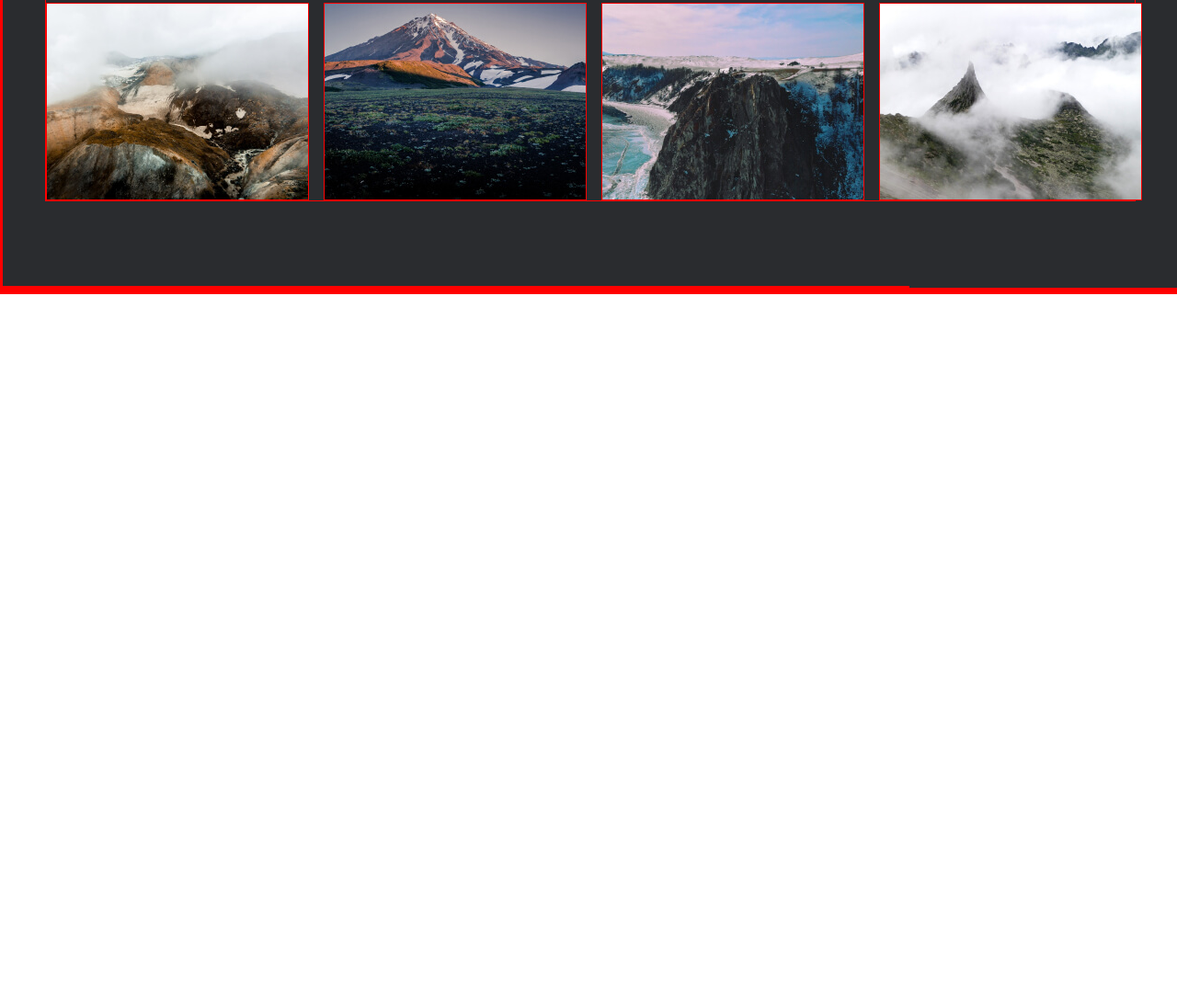
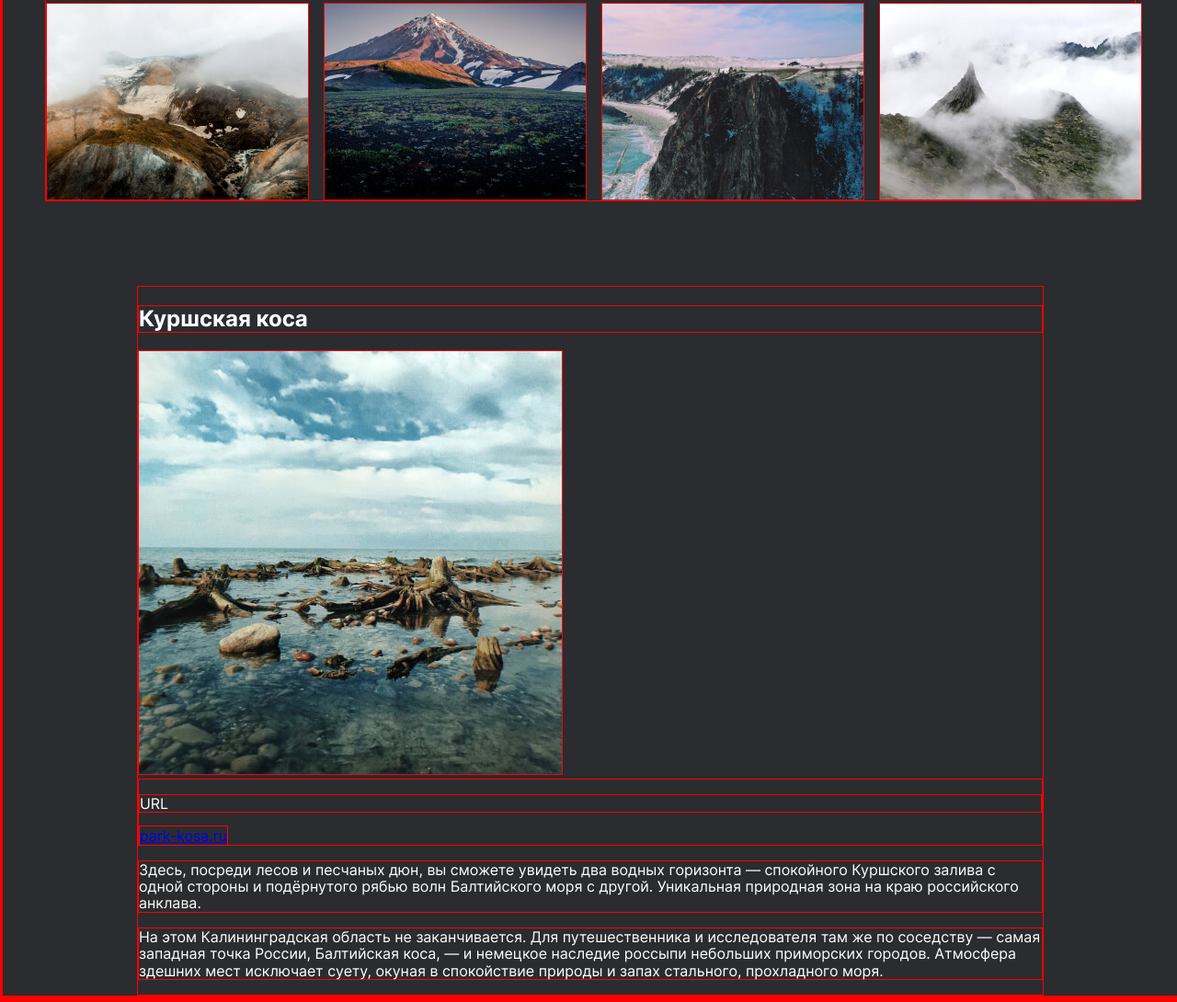
Before and after one commit to proehavshiy/russian-travel, a plain HTML site: page index.html in a window 1280 px wide. Shown: the part 2251-3341 px from the top of the page at 92% size. Before the commit the page ends 2571 px from the top, so only its background shows below. Drawn offline with Linux system fonts and the light colour scheme; files whose address does not match are found by name.

Commit message:
section places/ создал html-структуру. подключил файлы стилей

```diff
--- /dev/null
+++ b/blocks/places/__image/places__image.css
@@ -0,0 +1,3 @@
+.places__image {
+
+}
--- /dev/null
+++ b/blocks/places/__link/places__link.css
@@ -0,0 +1,3 @@
+.places__link {
+
+}
--- /dev/null
+++ b/blocks/places/__paragraph/places__paragraph.css
@@ -0,0 +1,3 @@
+.places__paragraph {
+
+}
--- /dev/null
+++ b/blocks/places/__url-heading/places__url-heading.css
@@ -0,0 +1,3 @@
+.places__url-heading {
+
+}
--- /dev/null
+++ b/blocks/places/__website/places__website.css
@@ -0,0 +1,3 @@
+.places__website {
+
+}
--- a/index.html
+++ b/index.html
@@ -76,7 +76,30 @@
             <img class="photo-grid__item" src="./images/photo-grid-rocks.jpg" alt="прибрежные скалы">
             <img class="photo-grid__item" src="./images/photo-grid-mountains3.jpg" alt="горы в облаках">
           </section>
-          <section class="places"></section>
+          <section class="places page__wrap">
+            <article class="places__place">
+              <h2 class="places__title">
+                Куршская коса
+              </h2>
+              <img class="places__image" src="./images/places-kurshskaya-kosa.jpg" alt="Куршская коса">
+              <nav class="places__website">
+                <p class="places__url-heading">
+                  URL
+                </p>
+                <a class="places__link" target="_blank" href="http://park-kosa.ru">park-kosa.ru</a>
+              </nav>
+              <p class="places__paragraph">
+                Здесь, посреди лесов и песчаных дюн, вы сможете увидеть два водных горизонта —
+                спокойного Куршского залива с одной стороны и подёрнутого рябью волн Балтийского моря с другой.
+                Уникальная природная зона на краю российского анклава.
+              </p>
+              <p class="places__paragraph">
+                На этом Калининградская область не заканчивается. Для путешественника и исследователя там же по соседству —
+                самая западная точка России, Балтийская коса, — и немецкое наследие россыпи небольших приморских городов.
+                Атмосфера здешних мест исключает суету, окуная в спокойствие природы и запах стального, прохладного моря.
+              </p>
+            </article>
+          </section>
           <section class="cover"></section>
         </main>
         <footer class="footer"></footer>
--- a/pages/index.css
+++ b/pages/index.css
@@ -30,3 +30,8 @@
   /*section places*/
   @import url(../blocks/places/places.css);
   @import url(../blocks/places/__title/places__title.css);
+  @import url(../blocks/places/__image/places__image.css);
+  @import url(../blocks/places/__website/places__website.css);
+  @import url(../blocks/places/__url-heading/places__url-heading.css);
+  @import url(../blocks/places/__link/places__link.css);
+  @import url(../blocks/places/__paragraph/places__paragraph.css);
```
Also changed, not shown: images/places-kurshskaya-kosa.jpg (added).
